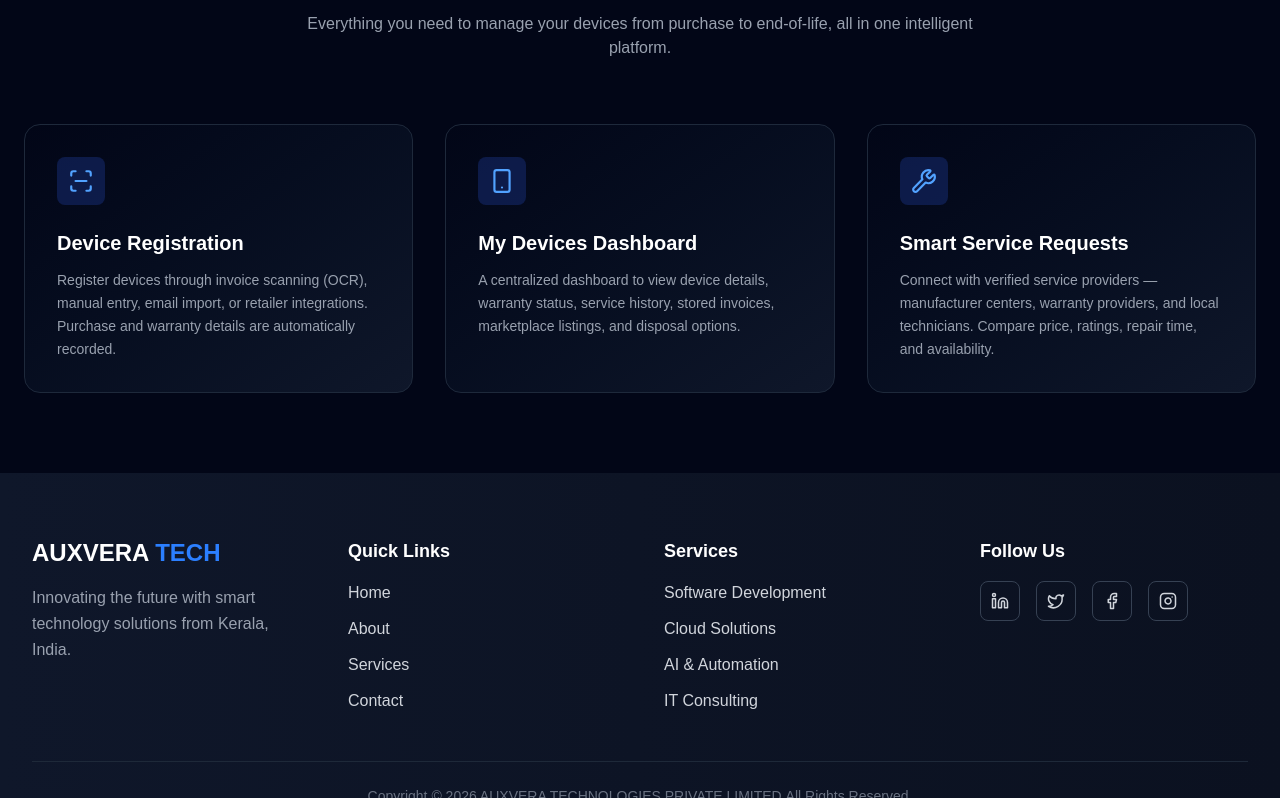
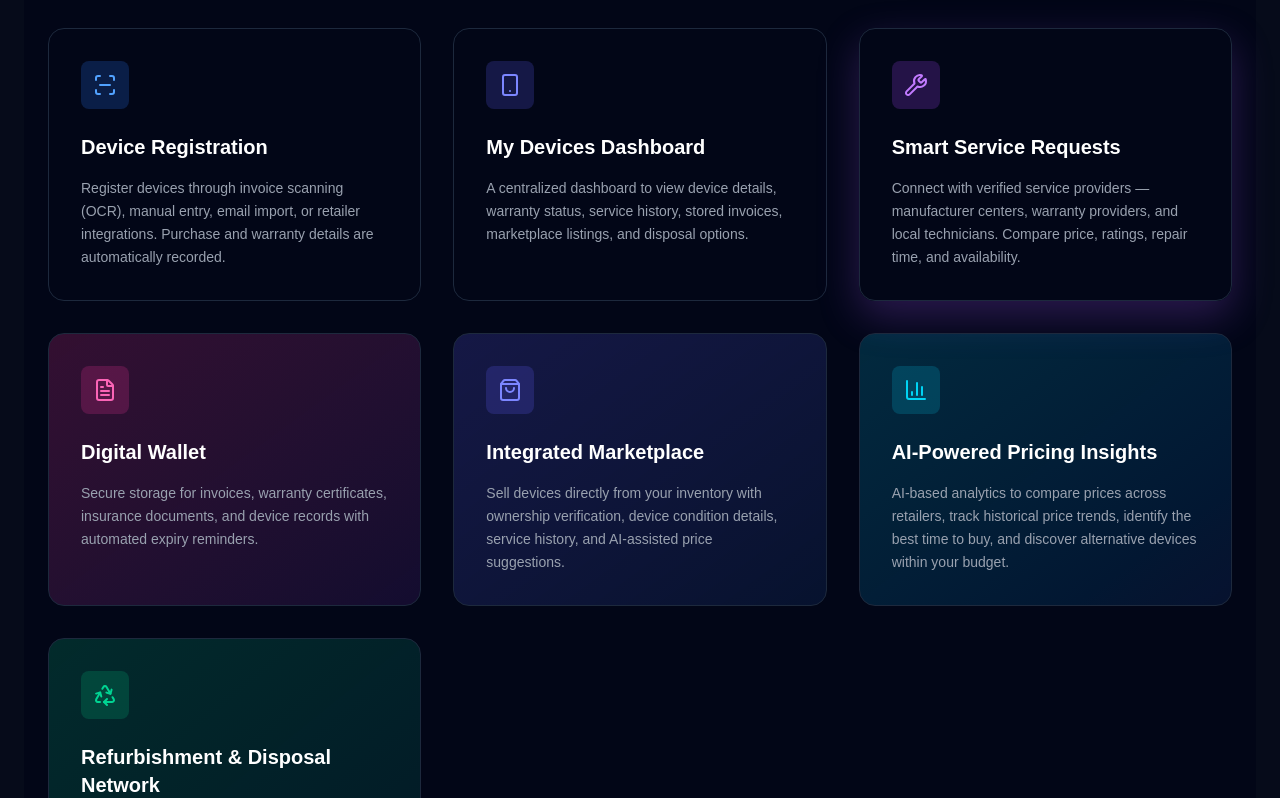
Before and after one commit to srileksh/Auxvera, a Next.js app: page /truvoh in a window 1280 px wide. Shown: the part 1162-1960 px from the top of the page. Built offline with nearby package versions, Linux system fonts and the light colour scheme.

Commit message:
create web page

```diff
--- a/src/app/truvoh/page.js
+++ b/src/app/truvoh/page.js
@@ -6,7 +6,6 @@ function page() {
   return (
     <div>
       <ProductSection/>
-      <TruvohFeatures/>
     </div>
 
   )
--- a/src/components/ProductSection.jsx
+++ b/src/components/ProductSection.jsx
@@ -3,6 +3,7 @@
 
 import { AlertTriangle, LayoutGrid } from "lucide-react";
 import { TiSpanner } from "react-icons/ti";
+import TruvohFeatures from "./TruvohFeatures";
 
 export default function TruvohSection() {
   return (
@@ -104,7 +105,7 @@ export default function TruvohSection() {
           </div>
         </div>
       </div>
-
+    <TruvohFeatures/>
     </section>
   );
 }
--- a/src/components/TruvohFeatures.jsx
+++ b/src/components/TruvohFeatures.jsx
@@ -8,75 +8,219 @@
 
 // export default TruvohFeatures
 
+// "use client";
+
+// import { ScanLine, Smartphone, Wrench } from "lucide-react";
+
+// export default function TruvohFeatures() {
+//   const features = [
+//     {
+//       icon: <ScanLine size={26} />,
+//       title: "Device Registration",
+//       desc: "Register devices through invoice scanning (OCR), manual entry, email import, or retailer integrations. Purchase and warranty details are automatically recorded.",
+//     },
+//     {
+//       icon: <Smartphone size={26} />,
+//       title: "My Devices Dashboard",
+//       desc: "A centralized dashboard to view device details, warranty status, service history, stored invoices, marketplace listings, and disposal options.",
+//     },
+//     {
+//       icon: <Wrench size={26} />,
+//       title: "Smart Service Requests",
+//       desc: "Connect with verified service providers — manufacturer centers, warranty providers, and local technicians. Compare price, ratings, repair time, and availability.",
+//     },
+//   ];
+
+//   return (
+//     <section className="w-full bg-[#020617] text-white py-20 px-6">
+//       <div className="max-w-7xl mx-auto text-center">
+
+//         {/* Heading */}
+//         <h2 className="text-4xl md:text-5xl font-bold mb-4">
+//           Key Features of <span className="text-blue-500">Truvoh</span>
+//         </h2>
+
+//         <p className="text-gray-400 max-w-2xl mx-auto mb-16">
+//           Everything you need to manage your devices from purchase to end-of-life,
+//           all in one intelligent platform.
+//         </p>
+
+//         {/* Cards */}
+//         <div className="grid md:grid-cols-3 gap-8">
+
+//           {features.map((feature, i) => (
+//             <div
+//               key={i}
+//               className="relative group bg-gradient-to-br from-[#020617] to-[#0f172a] border border-[#1e293b]
+//               rounded-2xl p-8 text-left transition duration-300 hover:-translate-y-2"
+//             >
+
+//               {/* Glow effect */}
+//               <div className="absolute inset-0 rounded-2xl opacity-0 group-hover:opacity-100 transition duration-300 blur-xl bg-blue-500/20"></div>
+
+//               {/* Icon */}
+//               <div className="relative w-12 h-12 flex items-center justify-center rounded-lg bg-blue-900/40 text-blue-400 mb-6">
+//                 {feature.icon}
+//               </div>
+
+//               {/* Title */}
+//               <h3 className="text-xl font-semibold mb-3">
+//                 {feature.title}
+//               </h3>
+
+//               {/* Description */}
+//               <p className="text-gray-400 leading-relaxed text-sm">
+//                 {feature.desc}
+//               </p>
+
+//             </div>
+//           ))}
+
+//         </div>
+//       </div>
+//     </section>
+//   );
+// }
+
+
+
 "use client";
 
-import { ScanLine, Smartphone, Wrench } from "lucide-react";
+import { color } from "framer-motion";
+import {
+  ScanLine,
+  Smartphone,
+  Wrench,
+  FileText,
+  ShoppingBag,
+  BarChart3,
+  Recycle,
+} from "lucide-react";
 
-export default function TruvohFeatures() {
-  const features = [
+export default function FeaturesSection() {
+  const bottomFeatures = [
     {
-      icon: <ScanLine size={26} />,
+      icon: <ScanLine size={24} />,
       title: "Device Registration",
       desc: "Register devices through invoice scanning (OCR), manual entry, email import, or retailer integrations. Purchase and warranty details are automatically recorded.",
+      iconBg: "bg-blue-500/20 text-blue-400",
+      glow: "shadow-[0_15px_40px_rgba(59,130,246,0.25)]",
     },
     {
-      icon: <Smartphone size={26} />,
+      icon: <Smartphone size={24} />,
       title: "My Devices Dashboard",
       desc: "A centralized dashboard to view device details, warranty status, service history, stored invoices, marketplace listings, and disposal options.",
+      iconBg: "bg-indigo-500/20 text-indigo-400",
+      glow: "shadow-[0_15px_40px_rgba(99,102,241,0.25)]",
     },
     {
-      icon: <Wrench size={26} />,
+      icon: <Wrench size={24} />,
       title: "Smart Service Requests",
       desc: "Connect with verified service providers — manufacturer centers, warranty providers, and local technicians. Compare price, ratings, repair time, and availability.",
+      iconBg: "bg-purple-500/20 text-purple-400",
+      color: "shadow-[0_15px_40px_rgba(168,85,247,0.25)]",
     },
-  ];
+
+    {
+      icon: <FileText size={24} />,
+      title: "Digital Wallet",
+      desc: "Secure storage for invoices, warranty certificates, insurance documents, and device records with automated expiry reminders.",
+      color: "from-pink-500/20 to-purple-500/10",
+      iconBg: "bg-pink-500/20 text-pink-400",
+    },
+    {
+      icon: <ShoppingBag size={24} />,
+      title: "Integrated Marketplace",
+      desc: "Sell devices directly from your inventory with ownership verification, device condition details, service history, and AI-assisted price suggestions.",
+      color: "from-indigo-500/20 to-blue-500/10",
+      iconBg: "bg-indigo-500/20 text-indigo-400",
+    },
+    {
+      icon: <BarChart3 size={24} />,
+      title: "AI-Powered Pricing Insights",
+      desc: "AI-based analytics to compare prices across retailers, track historical price trends, identify the best time to buy, and discover alternative devices within your budget.",
+      color: "from-cyan-500/20 to-blue-500/10",
+      iconBg: "bg-cyan-500/20 text-cyan-400",
+    },
+    {
+      icon: <Recycle size={24} />,
+      title: "Refurbishment & Disposal Network",
+      desc: "When devices reach the end of their lifecycle, connect with refurbishment and recycling partners to request refurbishment, sell devices, or schedule recycling pickup.",
+      color: "from-emerald-500/20 to-teal-500/10",
+      iconBg: "bg-emerald-500/20 text-emerald-400",
+    },
+  ]
 
   return (
     <section className="w-full bg-[#020617] text-white py-20 px-6">
-      <div className="max-w-7xl mx-auto text-center">
+      <div className="max-w-7xl mx-auto">
 
         {/* Heading */}
+        <div className="text-center mb-16">
           <h2 className="text-4xl md:text-5xl font-bold mb-4">
             Key Features of <span className="text-blue-500">Truvoh</span>
           </h2>
 
-        <p className="text-gray-400 max-w-2xl mx-auto mb-16">
+          <p className="text-gray-400 max-w-2xl mx-auto">
             Everything you need to manage your devices from purchase to end-of-life,
             all in one intelligent platform.
           </p>
+        </div>
 
-        {/* Cards */}
-        <div className="grid md:grid-cols-3 gap-8">
-
-          {features.map((feature, i) => (
+        {/* Top 3 Cards */}
+        {/* <div className="grid md:grid-cols-3 gap-8 mb-12">
+          {topFeatures.map((feature, i) => (
             <div
               key={i}
-              className="relative group bg-gradient-to-br from-[#020617] to-[#0f172a] border border-[#1e293b]
-              rounded-2xl p-8 text-left transition duration-300 hover:-translate-y-2"
+              className="relative group bg-gradient-to-br from-[#020617] to-[#0f172a]
+              border border-[#1e293b] rounded-2xl p-8 text-left
+              transition duration-300 hover:-translate-y-2"
             >
-
-              {/* Glow effect */}
               <div className="absolute inset-0 rounded-2xl opacity-0 group-hover:opacity-100 transition duration-300 blur-xl bg-blue-500/20"></div>
 
-              {/* Icon */}
               <div className="relative w-12 h-12 flex items-center justify-center rounded-lg bg-blue-900/40 text-blue-400 mb-6">
                 {feature.icon}
               </div>
 
-              {/* Title */}
               <h3 className="text-xl font-semibold mb-3">
                 {feature.title}
               </h3>
 
-              {/* Description */}
-              <p className="text-gray-400 leading-relaxed text-sm">
+              <p className="text-gray-400 text-sm leading-relaxed">
                 {feature.desc}
               </p>
-
             </div>
           ))}
+        </div> */}
 
+        {/* Bottom Cards */}
+        <div className="grid md:grid-cols-3 gap-8">
+          {bottomFeatures.map((feature, index) => (
+            <div
+              key={index}
+              className={`relative rounded-2xl border border-slate-800
+              bg-gradient-to-br ${feature.color}
+              p-8 transition duration-300 hover:-translate-y-2
+              hover:border-blue-500/40`}
+            >
+              <div
+                className={`w-12 h-12 flex items-center justify-center
+                rounded-lg mb-6 ${feature.iconBg}`}
+              >
+                {feature.icon}
               </div>
+
+              <h3 className="text-xl font-semibold mb-4">
+                {feature.title}
+              </h3>
+
+              <p className="text-gray-400 text-sm leading-relaxed">
+                {feature.desc}
+              </p>
+            </div>
+          ))}
+        </div>
+
       </div>
     </section>
   );
```
Lines whose indentation alone changed are shown as unchanged.
